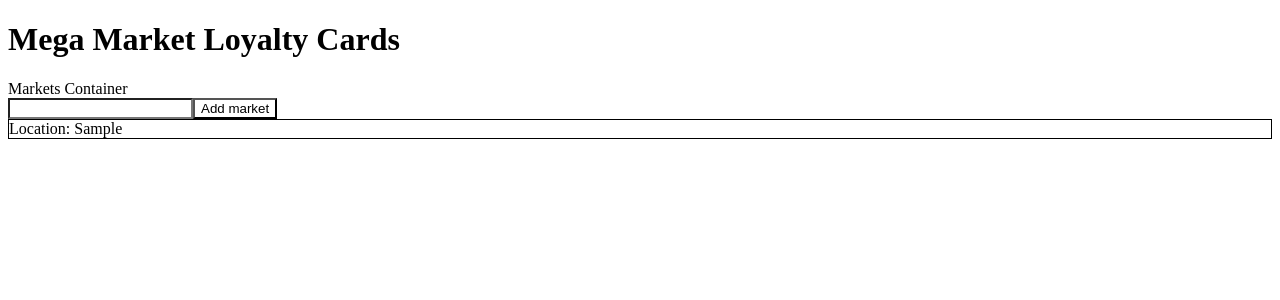
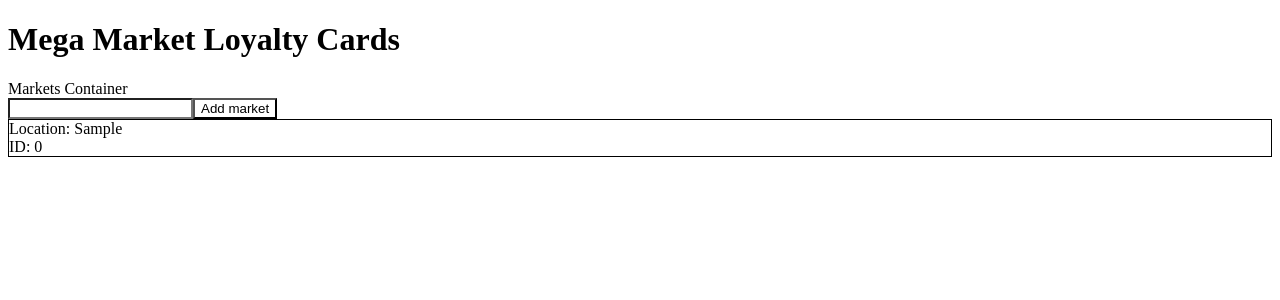
Before and after one commit to annelise08/recoil-practice, a React app: page / in a window 1280 px wide. Both pictures are taken after typing "Sample" into the empty fields and a click on the button "Add market". Shown: the top 300 px of the page. Built offline with nearby package versions, Linux system fonts and the light colour scheme.

Commit message:
got market ids stored

```diff
--- a/src/client/components/AddMarket.jsx
+++ b/src/client/components/AddMarket.jsx
@@ -1,7 +1,7 @@
 import React from "react";
 import { useState } from "react";
 import { atom, useRecoilValue, useRecoilState } from "recoil";
-import { marketListState } from "./atoms";
+import { marketListState, locationIdState } from "./Atoms.jsx";
 
 // want add market to update state for all markets based on input
 const AddMarket = () => {
@@ -11,6 +11,9 @@ const AddMarket = () => {
 
   // get marketlist from atom
   const [marketList, setMarketList] = useRecoilState(marketListState);
+
+  // get current location id from atom
+  const [locationId, setLocationId] = useRecoilState(locationIdState);
 
   // function to update state based on input field
   const onChange = (e) => {
@@ -23,10 +26,13 @@ const AddMarket = () => {
       ...oldMarketList,
       {
         location: market,
+        id: locationId
       },
     ]);
     // reset market to empty string
     setMarket("");
+    // reset locationId atom, increasing it by 1
+    setLocationId((oldId) => oldId + 1);
   };
 
   return (
--- a/src/client/components/Atoms.jsx
+++ b/src/client/components/Atoms.jsx
@@ -1,7 +1,14 @@
+import React from "react";
 import { atom } from "recoil";
   // atom is single source of truth for our project
   // here, marketListState will hold an array of market objects
 export const marketListState = atom({
     key: "MarketList",
     default: [],
-});
+})
+
+// location Id will keep track of which location # we are on
+export const locationIdState = atom({
+  key: "LocationId",
+  default: 0
+})
--- a/src/client/components/Market.jsx
+++ b/src/client/components/Market.jsx
@@ -4,7 +4,10 @@ import React from "react";
 const Market = (props) => {
     return (
         <>
-        <div className="market">Location: {props.location}</div>
+        <div className="market">
+            <div>Location: {props.location}</div>
+            <div>ID: {props.id}</div>
+        </div>
         </>
     )
 }
--- a/src/client/components/containers/MarketsContainer.jsx
+++ b/src/client/components/containers/MarketsContainer.jsx
@@ -1,7 +1,7 @@
 import React from "react";
 import { atom, useRecoilValue } from "recoil";
 import AddMarket from "../AddMarket";
-import { marketListState } from "../atoms";
+import { marketListState } from "../Atoms";
 import Market from "../Market";
 
 const MarketsContainer = () => {
@@ -13,7 +13,7 @@ const MarketsContainer = () => {
       <div>Markets Container</div>
       <AddMarket />
       {MarketList.map((market) => (
-        <Market location = {market.location}/>
+        <Market location = {market.location} key={market.id} id={market.id}/>
       ))}
     </>
   );
```
